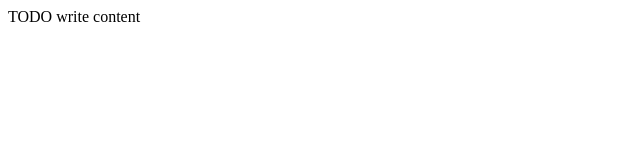
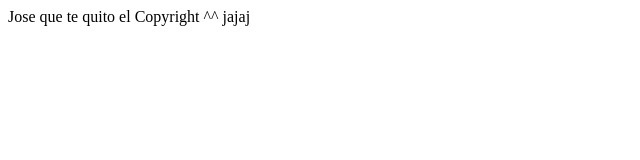
Before and after one commit to jbaru/fork, a plain HTML site: page public_html/index.html in a window 1280 px wide. Shown: the whole page, without its empty margins (0-640 px from the left). Drawn offline with Linux system fonts and the light colour scheme.

Commit message:
Version fork Carlos Rubio

```diff
--- a/public_html/index.html
+++ b/public_html/index.html
@@ -9,6 +9,6 @@ and open the template in the editor.
         <meta http-equiv="Content-Type" content="text/html; charset=UTF-8">
     </head>
     <body>
-        <div>TODO write content</div>
+        <div>Jose que te quito el Copyright ^^ jajaj</div>
     </body>
 </html>
```
